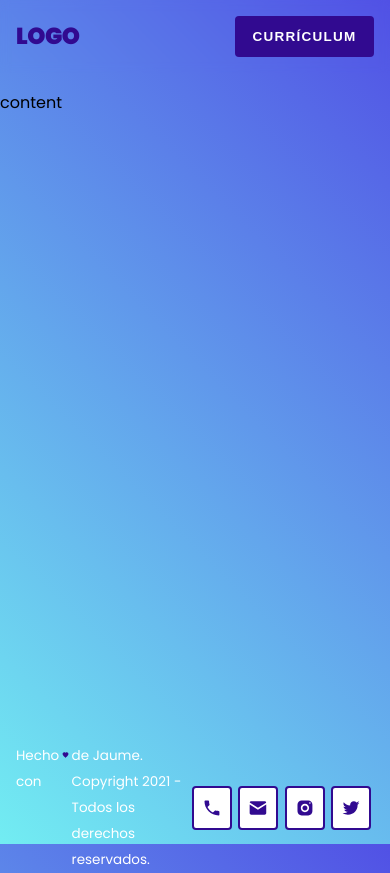
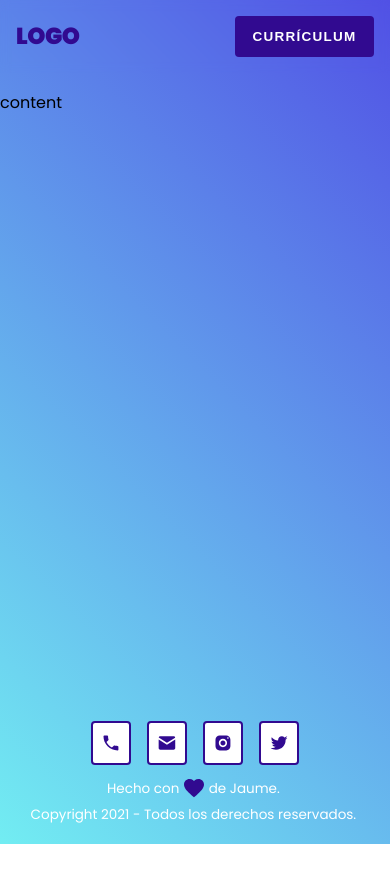
Before and after one commit to EzequielCardona/portfolio-client, a React (Create React App) app: page / in a window 390 px wide. After the commit the page ends 844 px from the top, so only its background shows below. Built offline with nearby package versions, Linux system fonts and the light colour scheme.

Commit message:
Making the footer responsive for all screens

```diff
--- a/src/App.tsx
+++ b/src/App.tsx
@@ -1,6 +1,7 @@
 import React from 'react';
 import './App.css';
 import GlobalStyles from './global';
+import { ContentWrapper } from './Components/Common/StylesMixing';
 import Header from './Components/Header';
 import Footer from './Components/Footer';
 
@@ -9,9 +10,9 @@ const App = ():JSX.Element => {
     <>
       <GlobalStyles />
       <Header />
-      <div style={{minHeight:'100vh', marginBottom:'-72.5px', paddingTop:'90.7px'}}>
+      <ContentWrapper>
         content
-      </div>
+      </ContentWrapper>
       <Footer />
     </>
   );
--- a/src/Components/Common/SocialIcons/SocialIcons.styles.tsx
+++ b/src/Components/Common/SocialIcons/SocialIcons.styles.tsx
@@ -1,8 +1,9 @@
 import styled from "styled-components";
-import { mediaScaling } from "../StylesMixing";
+import { breakPoints, mediaScaling } from "../StylesMixing";
 
 export const SocialIconsWrapper = styled.div`
   display: flex;
+  @media only screen and (max-width: ${breakPoints.tablet}) { margin-bottom:0.2rem }
 
   svg {
     ${mediaScaling('width', 1, 1.5)};
@@ -10,7 +11,7 @@ export const SocialIconsWrapper = styled.div`
     padding: 0.5em;
     border-radius: 4px;
     border: 2px solid var(--darkBlue);
-    margin: 0.2em;
+    margin: 0.5rem;
     box-sizing: content-box;
     background-color: var(--white);
     cursor: pointer;
--- a/src/Components/Common/StylesMixing.ts
+++ b/src/Components/Common/StylesMixing.ts
@@ -37,3 +37,9 @@ export const Logo = styled.h1<{ isWhite?:boolean }>`
   line-height: 39px;
   letter-spacing: -0.5px;
 `;
+
+export const ContentWrapper = styled.div`
+  min-height: 100vh;
+  margin-bottom: -72.5px;
+  padding-top: 90.7px;
+`;
--- a/src/Components/Footer/Footer.styles.tsx
+++ b/src/Components/Footer/Footer.styles.tsx
@@ -8,6 +8,10 @@ export const FooterWrapper = styled.footer`
   justify-content: space-between;
   align-items: center;
   padding: 0 8rem 2rem 8rem;
+  @media only screen and (max-width: ${breakPoints.monitor}) {
+    flex-direction: column-reverse;
+    align-items: center;
+  }
   @media only screen and (max-width: ${breakPoints.desktop}) { padding: 1.5rem 4rem }
   @media only screen and (max-width: ${breakPoints.tablet}) { padding: 1.25rem 2rem }
   @media only screen and (max-width: ${breakPoints.ipad}) { padding: 1rem }
@@ -15,6 +19,16 @@ export const FooterWrapper = styled.footer`
   .Logo-wrapper {
     width: 193.6px;
     @media only screen and (max-width: ${breakPoints.monitor}) { display: none }
+  }
+
+  .copyright {
+    display: flex;
+    align-items: center;
+    @media only screen and (max-width: ${breakPoints.tablet}) { flex-direction: column; }
+    p {
+      margin-right: 0.2rem;
+      text-align: center;
+    }
   }
 
   p {
--- a/src/Components/Footer/Footer.tsx
+++ b/src/Components/Footer/Footer.tsx
@@ -11,7 +11,10 @@ const Footer = ():JSX.Element => {
       <div className='Logo-wrapper'>
         <Logo isWhite>LOGO</Logo>
       </div>
-      <p>Hecho con {<HeartIcon />} de Jaume. Copyright 2021 - Todos los derechos reservados.</p>
+      <div className="copyright">
+        <p>Hecho con {<HeartIcon />} de Jaume.</p>
+        <p>Copyright 2021 - Todos los derechos reservados.</p>
+      </div>
       <SocialIcons />
     </FooterWrapper>
   )
--- a/src/global.ts
+++ b/src/global.ts
@@ -76,6 +76,10 @@ const GlobalStyles = createGlobalStyle`
     height: 100vh;
     background: linear-gradient(45deg, #72edf2 0%, #5151e5 100%);
   }
+
+  body {
+    overflow-x: hidden;
+  }
 `;
 
 export default GlobalStyles;
```
